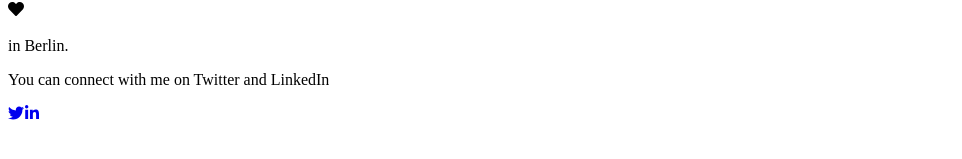
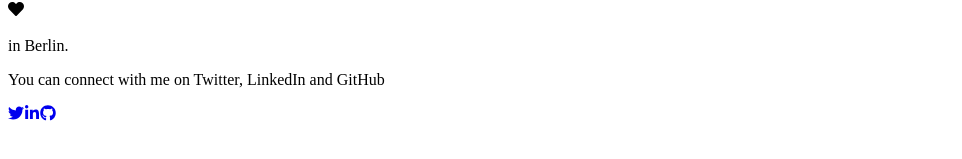
Before and after one commit to flsoller/portfolio-website, a Next.js app: page / in a window 1280 px wide. Shown: the part 361-520 px from the top of the page, without its empty margins (0-962 px from the left). Built offline with nearby package versions, Linux system fonts and the light colour scheme.

Commit message:
Add GitHub to footer.

```diff
--- a/components/Footer.tsx
+++ b/components/Footer.tsx
@@ -1,4 +1,4 @@
-import { FaTwitter, FaLinkedinIn, FaHeart } from 'react-icons/fa';
+import { FaTwitter, FaLinkedinIn, FaHeart, FaGithub } from 'react-icons/fa';
 
 export default function Footer() {
   return (
@@ -9,7 +9,7 @@ export default function Footer() {
         <p>in Berlin.</p>
       </div>
 
-      <p>You can connect with me on Twitter and LinkedIn</p>
+      <p>You can connect with me on Twitter, LinkedIn and GitHub</p>
       <div className="flex flex-row space-x-2 mt-2">
         <a
           className="bg-blue-400 text-white px-3 py-2 text-center rounded-md text-base font-medium"
@@ -29,6 +29,15 @@ export default function Footer() {
         >
           <FaLinkedinIn />
         </a>
+        <a
+          className="bg-blue-400 text-white px-3 py-2 text-center rounded-md text-base font-medium"
+          target="_blank"
+          rel="noopener"
+          href="https://github.com/flsoller"
+          aria-label="Connect with me on GitHub"
+        >
+          <FaGithub />
+        </a>
       </div>
     </div>
   );
```
